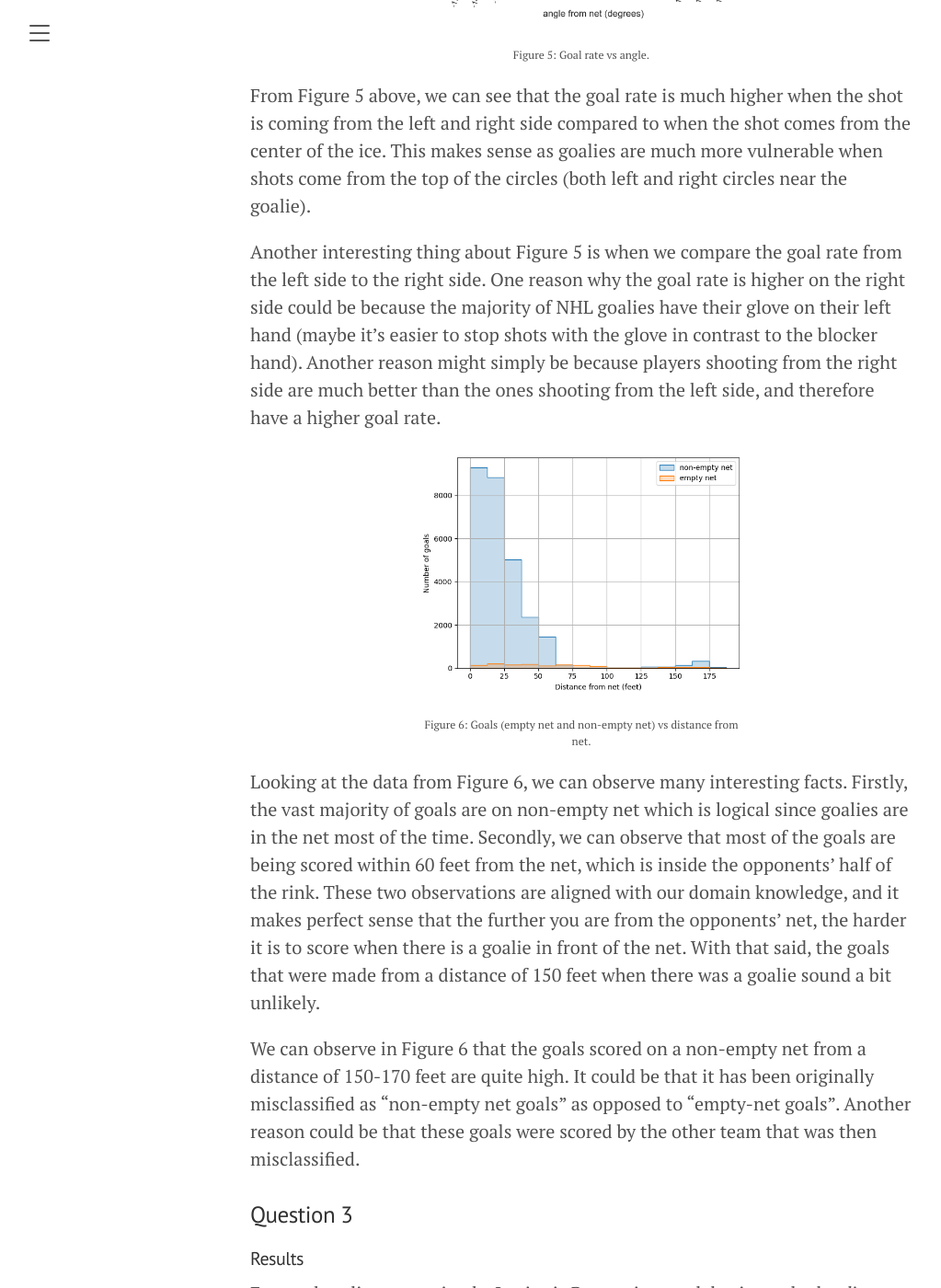
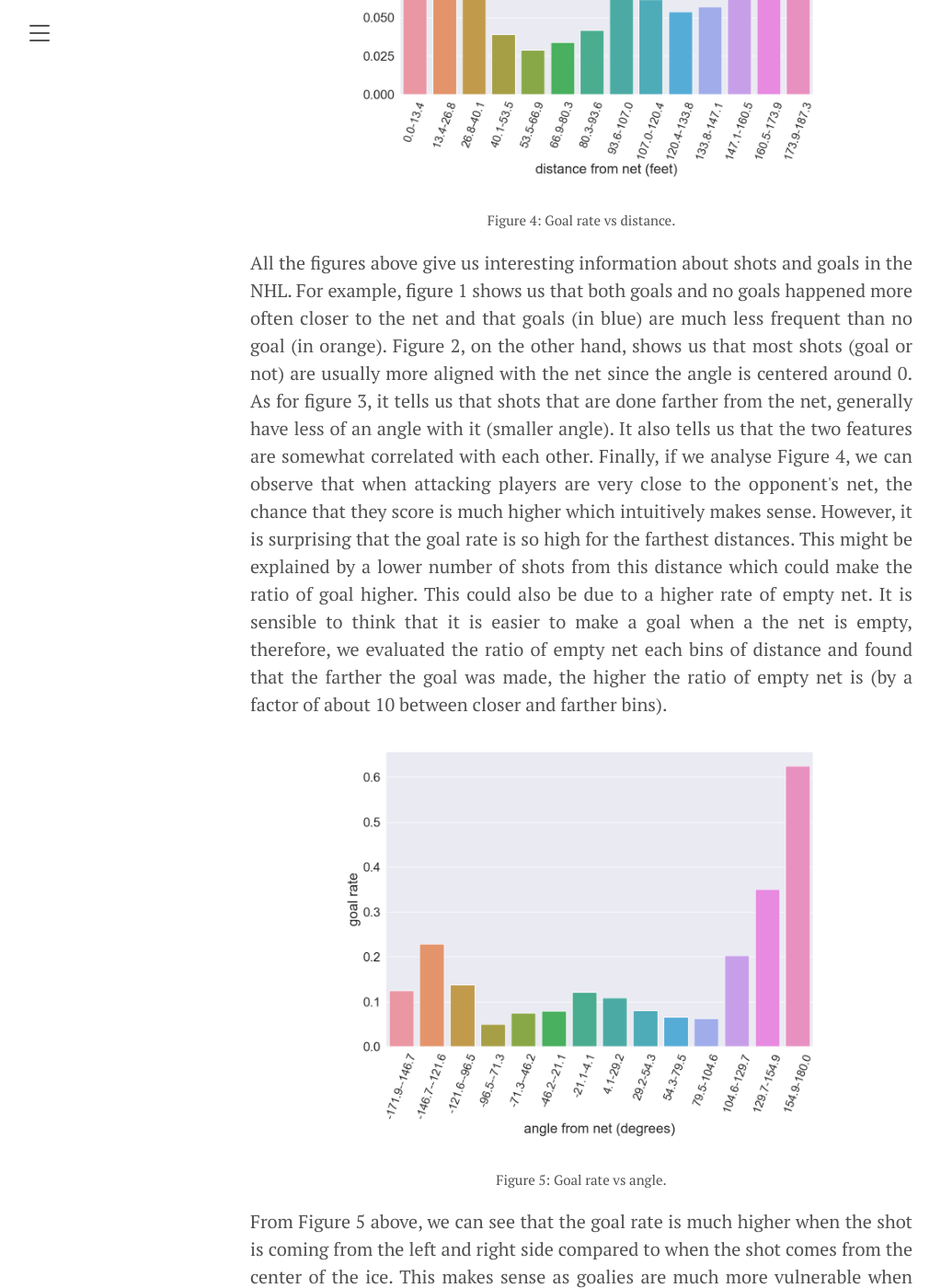
Before and after one commit to jaihon1/IFT6758-Project, a Jekyll site: the page built from blog/_posts/2021-11-3-milestone-2.md, in a window 1280 px wide and 1400 px high, scrolled down 2521 px. Shown: the whole window at 92% size, without its empty margins (8-1031 px from the left). Built offline with Jekyll 4.4.1, drawn with Linux system fonts in a browser that asks for light colours; some of the changed text lies outside the part shown.

Commit message:
Added more explanation to section 2 to 4

```diff
--- a/blog/_posts/2021-11-3-milestone-2.md
+++ b/blog/_posts/2021-11-3-milestone-2.md
@@ -4,6 +4,7 @@
 ---
 
 ### Question 2
+> The code for this section can be found in visualizations/plot_feature_engineer_1.py
 
 Using our work from the previous milestone, we have extended our features by adding the following ones presented in the table below:
 
@@ -14,89 +15,122 @@
 | is_goal | Whether or not the shot was a goal or not |
 | empty_net | Whether or not the shot/goal was at an empty net |
 
+From these new features, we created different figures to analyse them:
 
-<figure style="display: block;margin-left: auto; margin-right: auto;width:50%;height:50%;">
+<figure style="display: block;margin-left: auto; margin-right: auto;width:75%;height:75%;">
     <img src="/public/histogram_goals_nogoals_vs_distance.png" alt="histogram_goals_nogoals_vs_angle">
-    <figcaption style="font-size: 12px;text-align: center;">Figure 1: Goals and no goals vs distance.</figcaption>
+    <figcaption style="font-size: 15px;text-align: center;">Figure 1: Goals and no goals vs distance.</figcaption>
 </figure>
 
-<figure style="display: block;margin-left: auto; margin-right: auto;width:50%;height:50%;">
+<figure style="display: block;margin-left: auto; margin-right: auto;width:75%;height:75%;">
     <img src="/public/histogram_goals_nogoals_vs_angle.png" alt="histogram_goals_nogoals_vs_angle">
-    <figcaption style="font-size: 12px;text-align: center;">Figure 2: Goals and no goals vs angle.</figcaption>
+    <figcaption style="font-size: 15px;text-align: center;">Figure 2: Goals and no goals vs angle.</figcaption>
 </figure>
 
-<figure style="display: block;margin-left: auto; margin-right: auto;width:50%;height:50%;">
+<figure style="display: block;margin-left: auto; margin-right: auto;width:75%;height:75%;">
     <img src="/public/angle_vs_distance.png" alt="angle_vs_distance">
-    <figcaption style="font-size: 12px;text-align: center;">Figure 3: angle vs distance.</figcaption>
+    <figcaption style="font-size: 15px;text-align: center;">Figure 3: angle vs distance.</figcaption>
 </figure>
 
-<figure style="display: block;margin-left: auto; margin-right: auto;width:50%;height:50%;">
+<figure style="display: block;margin-left: auto; margin-right: auto;width:75%;height:75%;">
     <img src="/public/goal_rate_vs_distance.png" alt="goal_rate_vs_distance">
-    <figcaption style="font-size: 12px;text-align: center;">Figure 4: Goal rate vs distance.</figcaption>
+    <figcaption style="font-size: 15px;text-align: center;">Figure 4: Goal rate vs distance.</figcaption>
+</figure>
+<div style="text-align: justify"> All the figures above give us interesting information about shots and goals in the NHL. For example, figure 1 shows us that both goals and no goals happened more often closer to the net and that goals (in blue) are much less frequent than no goal (in orange). Figure 2, on the other hand, shows us that most shots (goal or not) are usually more aligned with the net since the angle is centered around 0. As for figure 3, it tells us that shots that are done farther from the net, generally have less of an angle with it (smaller angle). It also tells us that the two features are somewhat correlated with each other. Finally, if we analyse Figure 4, we can observe that when attacking players are very close to the opponent's net, the chance that they score is much higher which intuitively makes sense. However, it is surprising that the goal rate is so high for the farthest distances. This might be explained by a lower number of shots from this distance which could make the ratio of goal higher. This could also be due to a higher rate of empty net. It is sensible to think that it is easier to make a goal when a the net is empty, therefore, we evaluated the ratio of empty net each bins of distance and found that the farther the goal was made, the higher the ratio of empty net is (by a factor of about 10 between closer and farther bins).
+ </div>
+
+<figure style="display: block;margin-left: auto; margin-right: auto;width:75%;height:75%;">
+    <img src="/public/goal_rate_vs_angle.png" alt="goal_rate_vs_angle">
+    <figcaption style="font-size: 15px;text-align: center;">Figure 5: Goal rate vs angle.</figcaption>
+</figure>
+<div style="text-align: justify">
+From Figure 5 above, we can see that the goal rate is much higher when the shot is coming from the left and right side compared to when the shot comes from the center of the ice. This makes sense as goalies are much more vulnerable when shots come from the top of the circles (both left and right circles near the goalie).
+<br>
+Another interesting thing about Figure 5 is when we compare the goal rate from the left side to the right side. One reason why the goal rate is higher on the right side could be because the majority of NHL goalies have their glove on their left hand (maybe it's easier to stop shots with the glove in contrast to the blocker hand). Another reason might simply be because players shooting from the right side are much better than the ones shooting from the left side and, therefore, have a higher goal rate.
+</div>
+<figure style="display: block;margin-left: auto; margin-right: auto;width:75%;height:75%;">
+    <img src="/public/histogram_goals.png" alt="Goals (empty net and non-empty net) vs distance">
+    <figcaption style="font-size: 15px;text-align: center;">Figure 6: Goals (empty net and non-empty net) vs distance from net.</figcaption>
 </figure>
 
-All the figures above give us interesting information about shots and goals in the NHL. For example, figure 1 shows us that both goals and no goals happened more often closer to the net and that goals are much less frequent than goal. Figure 3 tells us that shots that are done farther from the net, generally are more aligned with it (smaller angle). Finally, if we analyze Figure 4, we can observe that when attacking players are very close to the opponent's net, the chance that they score is much higher which intuitively makes sense.
-
-<figure style="display: block;margin-left: auto; margin-right: auto;width:50%;height:50%;">
-    <img src="/public/goal_rate_vs_angle.png" alt="goal_rate_vs_angle">
-    <figcaption style="font-size: 12px;text-align: center;">Figure 5: Goal rate vs angle.</figcaption>
-</figure>
-
-From Figure 5 above, we can see that the goal rate is much higher when the shot is coming from the left and right side compared to when the shot comes from the center of the ice. This makes sense as goalies are much more vulnerable when shots come from the top of the circles (both left and right circles near the goalie).
-
-Another interesting thing about Figure 5 is when we compare the goal rate from the left side to the right side. One reason why the goal rate is higher on the right side could be because the majority of NHL goalies have their glove on their left hand (maybe it's easier to stop shots with the glove in contrast to the blocker hand). Another reason might simply be because players shooting from the right side are much better than the ones shooting from the left side, and therefore have a higher goal rate.
-
-<figure style="display: block;margin-left: auto; margin-right: auto;width:50%;height:50%;">
-    <img src="/public/histogram_goals.png" alt="Goals (empty net and non-empty net) vs distance">
-    <figcaption style="font-size: 12px;text-align: center;">Figure 6: Goals (empty net and non-empty net) vs distance from net.</figcaption>
-</figure>
-
+<div style="text-align: justify">
 Looking at the data from Figure 6, we can observe many interesting facts. Firstly, the vast majority of goals are on non-empty net which is logical since goalies are in the net most of the time. Secondly, we can observe that most of the goals are being scored within 60 feet from the net, which is inside the opponents' half of the rink. These two observations are aligned with our domain knowledge, and it makes perfect sense that the further you are from the opponents' net, the harder it is to score when there is a goalie in front of the net. With that said, the goals that were made from a distance of 150 feet when there was a goalie sound a bit unlikely.
-
+<br>
 We can observe in Figure 6 that the goals scored on a non-empty net from a distance of 150-170 feet are quite high. It could be that it has been originally misclassified as "non-empty net goals" as opposed to "empty-net goals". Another reason could be that these goals were scored by the other team that was then misclassified.
-
+</div>
 
 ### Question 3
+> The code for this section is in features/baseline_models.py
+
+#### Preparation of the data
+<div style="text-align: justify">
+After removing the test set from our data, we split the dataset into training and validation set using a stratified strategy, meaning that we kept
+the same proportion of the classes into both sets. We kept 80% of the data for training and 20% for validation. We did not shuffle the
+data, which means that the validation set is mostly composed of the later seasons (2018). We also removed all of the rows that had nan values in either <i>distance_net</i> or
+<i>angle_net</i> columns.
+</div>
 
 #### Results
-For our baseline, we trained a Logistric Regression model using only the *distance* feature that we have previously extracted from the raw data, and it gave us a **90.59%** accuracy when we ran it on our validation dataset. We also generated the following confusion matrix to have a better look at our model's results:
+<div style="text-align: justify">
+For our baseline, we trained a Logistic Regression model using only the <i>distance</i> feature that we have previously extracted from the raw data, and it gave us a <b>90.59</b> accuracy when we ran it on our validation set. We also generated the following confusion matrix to have a better look at our model's results:
+</div>
 
 | Target/Prediction | **Class 0 (not goal)** | **Class 1 (goal)** |
 | :-------: | :-------: | :-------: |
 | **Class 0 (not goal)** | 70748 | 0 |
 | **Class 1 (goal)** | 7344 | 0 |
 
-This confusion matrix clearly shows us that there is a major issue with our predictions. We are only getting high accuracy performance because the majority of our data points are classified as a *not goal*. By always predicting *not goal* our model does a pretty good job if we only look at the overall accuracy.
-
+<div style="text-align: justify">
+This confusion matrix clearly shows us that there is a major issue with our predictions. We are only getting high accuracy performance because the majority of our data points are classified as a <b>not goal</b>. By always predicting <b>not goal</b> our model does a pretty good job if we only look at the overall accuracy. This is due to the fact that our dataset is extremely unbalanced with 99% of the data as a non goal and only 1% as goals.
+<br>
+Following this, we tried 2 other models: one with the angle feature and the other with both angle and distance. These did not give us better results as we shall see in the next section.
+</div>
 
 #### Analysis
-From Figure 7 below, the main thing we can observe is that shots that have a higher probability represents a much greater proportion of the total goals scored compared to shots with lower probabilities. Another important aspect is how this proportion metric is different for our different models. Even though the model trained on the distance feature and the model trained on the angle feature are better than the random baseline, the model that we trained on both features (distance and angle) gave us better results. Meaning it is much better at predicting the probability that a shot would turn to be a goal.
+<div style="text-align: justify">
+To give us an idea of the performance of our baselines, we added a curve to all of the following figures of a random model which randomly decides a probability between 0 and 1 for the example.
+<br>
+Figure 7 shows the ROC curve for all of the baseline models which is the receiver operating characteristic curve (ROC). A ROC curve plots the true positive rate against the false positive rate for different threshold of probabilities. For example, if we were to select a threshold of 0.3, we would compute how many true positive and false positive our models gives when setting 0.3 as its threshold for deciding the label. This would be one data point on the curve. The whole ROC curve is then generated for many threshold between 0 and 1. An ideal model would have a curve that tends to be closer to the upper left corner of the plot. The AUC also presented in the legend is the area under the curve of the ROC. The higher it is, the better. <a href="https://en.wikipedia.org/wiki/Receiver_operating_characteristic">ROC Wikipedia</a>
+<br>
+As we can see in Figure 7 below, the random classifier gives a perfect diagonal as expected. We can also observe that our model trained on both of our features gives the best curve. Our ROC score is also higher (<b>area=0.70</b>) when we trained our model on both features compared to training solely on angle. However, the difference isn't big with only distance. This means that the logistic regression does not learn much from the angle feature.
+</div>
 
-
-<figure style="display: block;margin-left: auto; margin-right: auto;width:50%;height:50%;">
-    <img src="/public/cumulative_sum_goal_baseline.png" alt="cumulative_sum_goal_baseline">
-    <figcaption style="font-size: 12px;text-align: center;">Figure 7: Logistic Regression: Goal proportion.</figcaption>
+<figure style="display: block;margin-left: auto; margin-right: auto;width:75%;height:75%;">
+    <img src="/public/roc_curve_baseline.png" alt="roc_curve_baseline">
+    <figcaption style="font-size: 15px;text-align: center;">Figure 7: Logistic Regression: ROC curve.</figcaption>
 </figure>
 
-The results shown in Figure 8 is also about shot probabilities. It shows us that our trained models perform much better that the random classifier at predicting the shot probability. As in our previous analysis, our model that was trained on both features (distance and angle) does give us better results that models trained on the features separately.
+<div style="text-align: justify">
+The results shown in Figure 8 is about shot probabilities. It shows the goal rate for different percentiles of the probability. The way to interpret this plot is the higher the percentile, the higher the goal rate should be since a higher percentile means a higher probability and a higher probability means a higher chance that the event is a goal. If our model was good, a high probability should mean a higher confidence that this is in fact a goal.
+<br>
+Knowing this, the plot shows us that our trained models perform much better that the random classifier at predicting the shot probability. As in our previous analysis, because of the shape of the curve which is higher at higher percentile, our model that was trained on both features (distance and angle) does give us better results than models trained on the features separately. Once again, the model trained solely on the angle feature performs poorly since the curve is somewhat constant.
+</div>
 
-<figure style="display: block;margin-left: auto; margin-right: auto;width:50%;height:50%;">
+<figure style="display: block;margin-left: auto; margin-right: auto;width:75%;height:75%;">
     <img src="/public/goal_rate_curve_baseline.png" alt="goal_rate_curve_baseline">
-    <figcaption style="font-size: 12px;text-align: center;">Figure 8: Logistic Regression: Goal rate.</figcaption>
+    <figcaption style="font-size: 15px;text-align: center;">Figure 8: Logistic Regression: Goal rate.</figcaption>
 </figure>
 
-In order to have a deeper analysis of the behavior of our binary classifiers, using our results we generated a receiver operating characteristic curve (ROC). As we can see in Figure 9 above, the random classifier gives a perfect diagonal as expected. We can also observe that our model trained on both of our features gives the better curve compared to our models that were trained separately on the features. Our ROC score is also much higher (*area=0.68*) when we trained our model on both features.
+<div style="text-align: justify">
+Figure 9 shows the cumulative sum of goal against the probability model percentile (the same one as for the last plot). For this plot, we should pay attention the slope of the curve. The slope should be very steep in the beginning and slowly get flatter near the lowest percentile. If we want to have confidence in our model, most of the goals should have a high probability and therefore be associated with a higher percentile and this is why we want a steep then gentle slope.
+<br>
+Fortunately, the main thing we can observe is that shots that have a higher probability represents a much greater proportion of the total goals scored compared to shots with lower probabilities. Once again, even though the model trained on the distance feature and the model trained on the angle feature are better than the random baseline, the model that we trained on both features (distance and angle) gave us better results. Meaning that it is much better at predicting the probability that a shot would turn out to be a goal.
+</div>
 
-<figure style="display: block;margin-left: auto; margin-right: auto;width:50%;height:50%;">
-    <img src="/public/roc_curve_baseline.png" alt="roc_curve_baseline">
-    <figcaption style="font-size: 12px;text-align: center;">Figure 9: Logistic Regression: ROC curve.</figcaption>
+<figure style="display: block;margin-left: auto; margin-right: auto;width:75%;height:75%;">
+    <img src="/public/cumulative_sum_goal_baseline.png" alt="cumulative_sum_goal_baseline">
+    <figcaption style="font-size: 15px;text-align: center;">Figure 9: Logistic Regression: Goal proportion.</figcaption>
 </figure>
 
-Given the calibration curve shown in Figure 10, we can easily see that our trained models did learn some valuable representations of our data. Comparing all our current models, the model that was trained on both features (distance and angle) has the closest calibration values to the *perfectly* calibrated model. Again, as mentioned before, it confirms that overall this model is the model that gives us the best results so far.
+<div style="text-align: justify">
+Finally, the last plot shows us the calibration curve. A good calibration curve should be linear and should have a slope of 1. The interpretation is that if your model gives you a probability of 0.8 for a shot to be a goal, then 80% of the example that have a probability of 0.8 should be positives. <a href="https://scikit-learn.org/stable/modules/calibration.html#probability-calibration"> Explaination of calibration curve from scikit-learn </a>
+<br>
+Given the calibration curve shown in Figure 10, we can easily see that our trained models did learn some valuable representations of our data. Comparing all our current models, the model that was trained on both features (distance and angle) has the closest calibration values to the <b>perfectly</b> calibrated model. Again, as mentioned before, it confirms that overall this model is the model that gives us the best results so far. However, it is important to note that the curve do not go beyond 0.25 which is due to the fact that the probability predicted by our models are all below 0.25%. This means that our models are not very confident about their predictions.
+</div>
 
-<figure style="display: block;margin-left: auto; margin-right: auto;width:50%;height:50%;">
+<figure style="display: block;margin-left: auto; margin-right: auto;width:75%;height:75%;">
     <img src="/public/calibration_curve_baseline.png" alt="calibration_curve_baseline">
-    <figcaption style="font-size: 12px;text-align: center;">Figure 10: Logistic Regression: Calibration curve.</figcaption>
+    <figcaption style="font-size: 15px;text-align: center;">Figure 10: Logistic Regression: Calibration curve.</figcaption>
 </figure>
 
 
@@ -109,11 +143,13 @@
 
 
 ### Question 4
+> The code for this section is in EventGenerator.py and feat_eng2.py
 
-We added below a list of all of the features that we created, and we listed each feature by both the column name
+<div style="text-align: justify">
+We added below a list of all of the features that we created for this section, and we listed each feature by both the column name
 in the dataframe and a simple explanation. For the novel features, we describe what they are.
 At the end, we added a link to the experiment which stores the filtered DataFrame.
-
+</div>
 
 | Feature      | Description |
 | ----------- | ----------- |
@@ -127,6 +163,8 @@
 | previous_event_type | type of the last event |
 | previous_event_x_coord | coordinates x of the last event |
 | previous_event_y_coord | coordinates y of the last event |
+| previous_event_period | period of the game during which the last event happened |
+| previous_event_period_time | total sum of seconds elapsed in the game for the last event |
 | shot_last_event_delta | time elapsed since the last event |
 | shot_last_event_distance | distance calculated from the last event |
 | Rebound | Rebound of the last event (True if shot, otherwise False) |
@@ -136,20 +174,21 @@
 | current_friendly_on_ice | Number of friendly players on ice|
 | current_opposite_on_ice | Number of opposite players on ice|
 
+Some of these features above were mostly used to generate other features like previous_event_period.
 
-In the bonus question, we added a few more features like the time since the penalty started and the number of friendly and opposite players on ice. To compute the time since the penalty started, we started
-by generating all types of events in our game, by evaluating, at each event, if there was a
-penalty and by checking on which side the team was. We then built a tidy event object that gave the time and coordinates details
-relative to the previous event. Finally, we got the current event time and subtracted
-the starting time of the penalty from the current time to have the time since the penalty started (two types of penalties generated).
+<div style="text-align: justify">
+In the bonus question, we added a few more features like the time since the penalty started and the number of friendly and opposite players on ice. For all of these, we started
+by generating all types of events in our game. For each event, we evaluated if there was a
+penalty and checked on which side the team was. We then built a tidy event object that gave the time and coordinates details
+relative to the previous event. To compute the time since the penalty started, we got the current event time and subtracted
+the starting time of the penalty from the current time (two types of penalties generated).
 To get the number of friendly players on ice and the number of opposite players on ice, we first checked the side of the team to figure out who is friendly and who is not and
-then subtracted the number of players lost depending on the type of the
-penalty from 5.
+then subtracted the number of players lost depending on the type of the penalty from 5.
+</div>
 
 
-link to the experiment which stores the filtered DataFrame artifact
-(https://www.comet.ml/jaihon/ift6758-project/fae888ad53de4d1aa940a67b96d106ab?assetId=e46feef96edc4bf8afe7c676f05c192b&assetPath=dataframes&experiment-tab=assets)
-[wpg_v_wsh_2017021065.csv]
+#### Link to the experiment which stores the filtered DataFrame artifact:
+[wpg_v_wsh_2017021065.csv](https://www.comet.ml/jaihon/ift6758-project/fae888ad53de4d1aa940a67b96d106ab?assetId=e46feef96edc4bf8afe7c676f05c192b&assetPath=dataframes&experiment-tab=assets)
 
 ### Question 5
 > The code for this section can be found in xgboost_models.py
```
